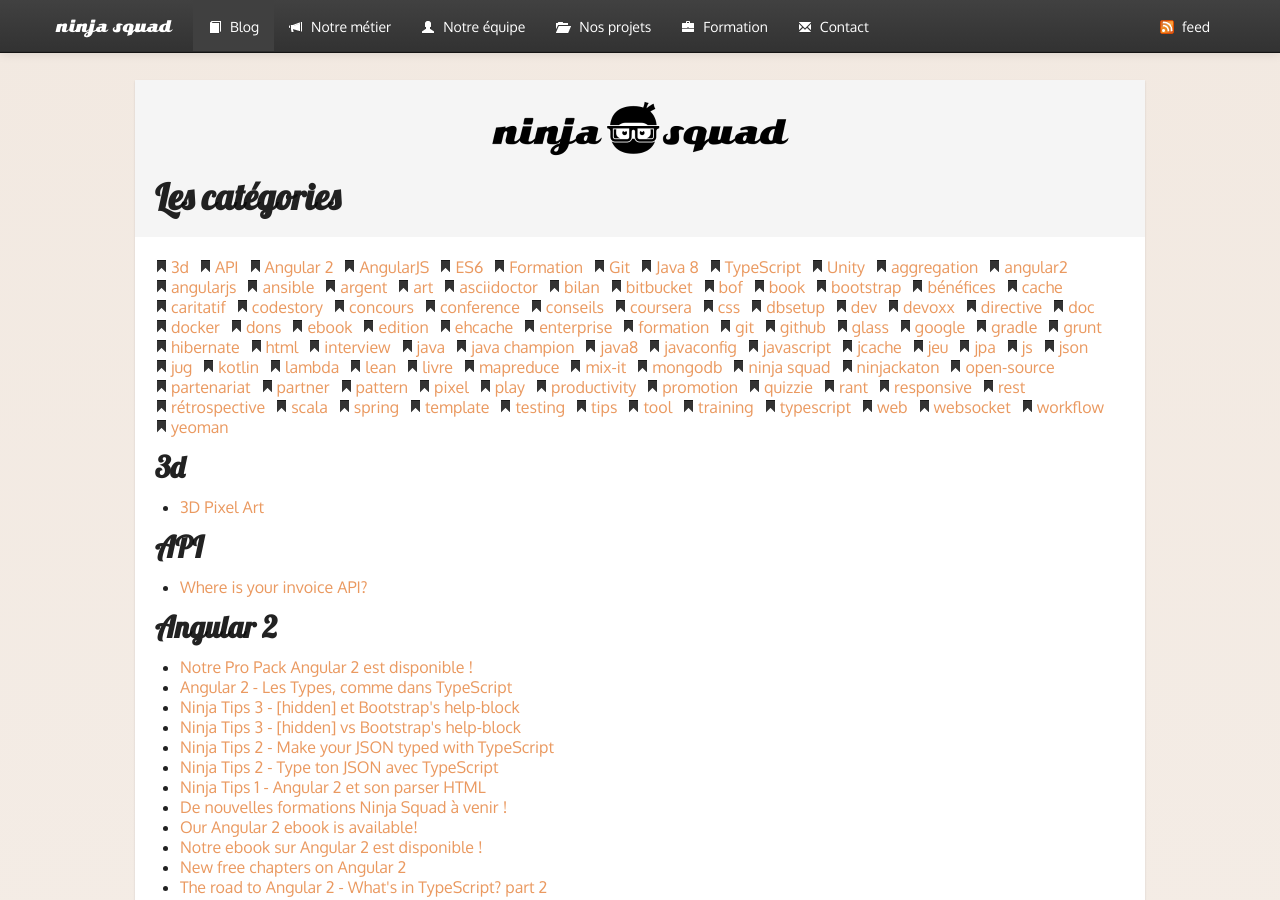
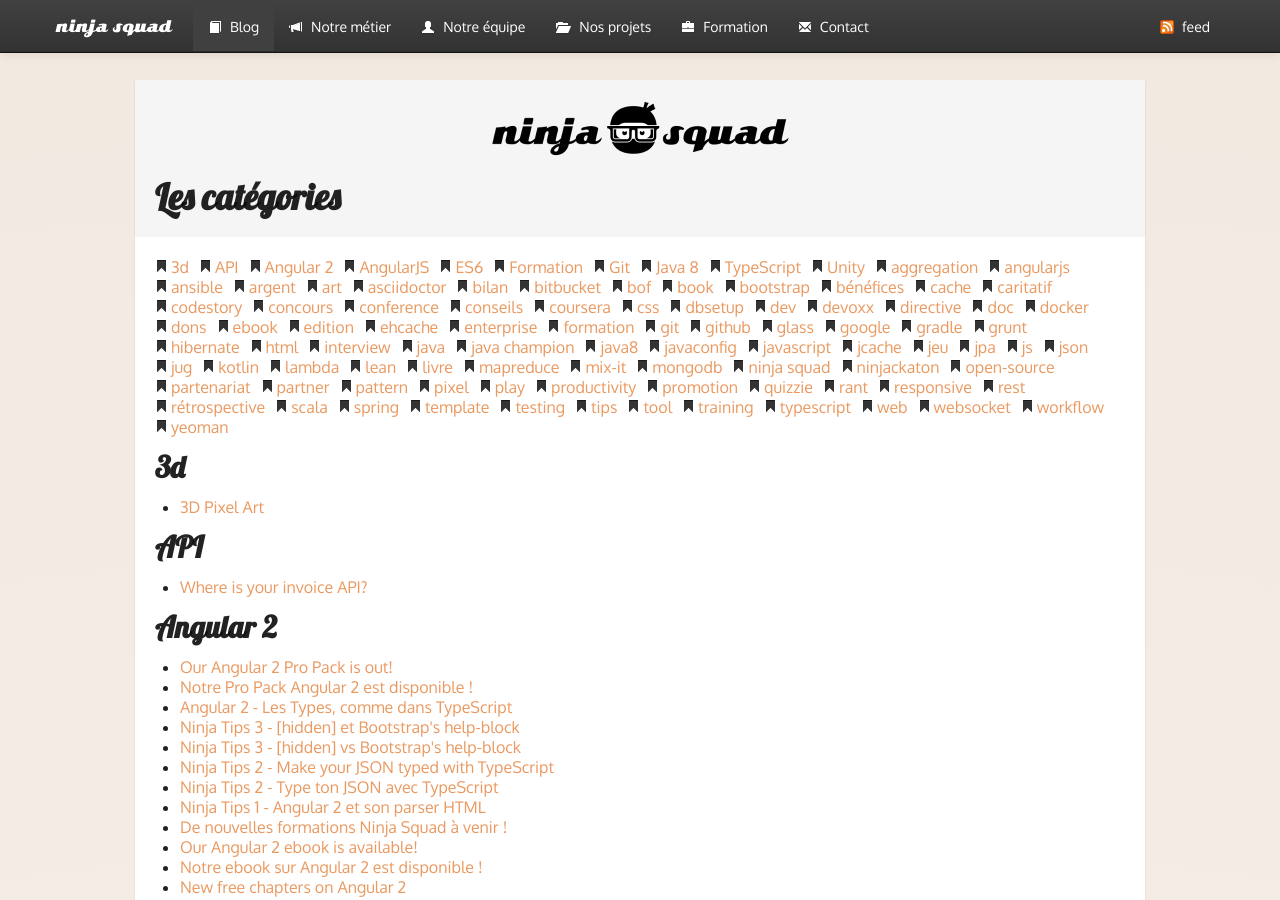
Before and after one commit to Ninja-Squad/ninja-squad.github.com, a Jekyll site: the page built from tags.html, in a window 1280 px wide and 900 px high. Built offline with Jekyll 4.4.1, drawn with Linux system fonts in a browser that asks for light colours; comment, search, counter and statistics services are not loaded; some of the changed text lies outside the part shown.

Commit message:
fix(post): rename tag "angular2" -> "Angular 2"

```diff
--- a/_posts/2016-09-07-angular-2-pro-pack-english.md
+++ b/_posts/2016-09-07-angular-2-pro-pack-english.md
@@ -2,7 +2,7 @@
 layout: post
 title: Our Angular 2 Pro Pack is out!
 author: cexbrayat
-tags: ["angular2", "ebook"]
+tags: ["Angular 2", "ebook"]
 description: "The Pro Pack is available and lets you build a complete app to learn everything about Angular 2."
 ---
 
```
